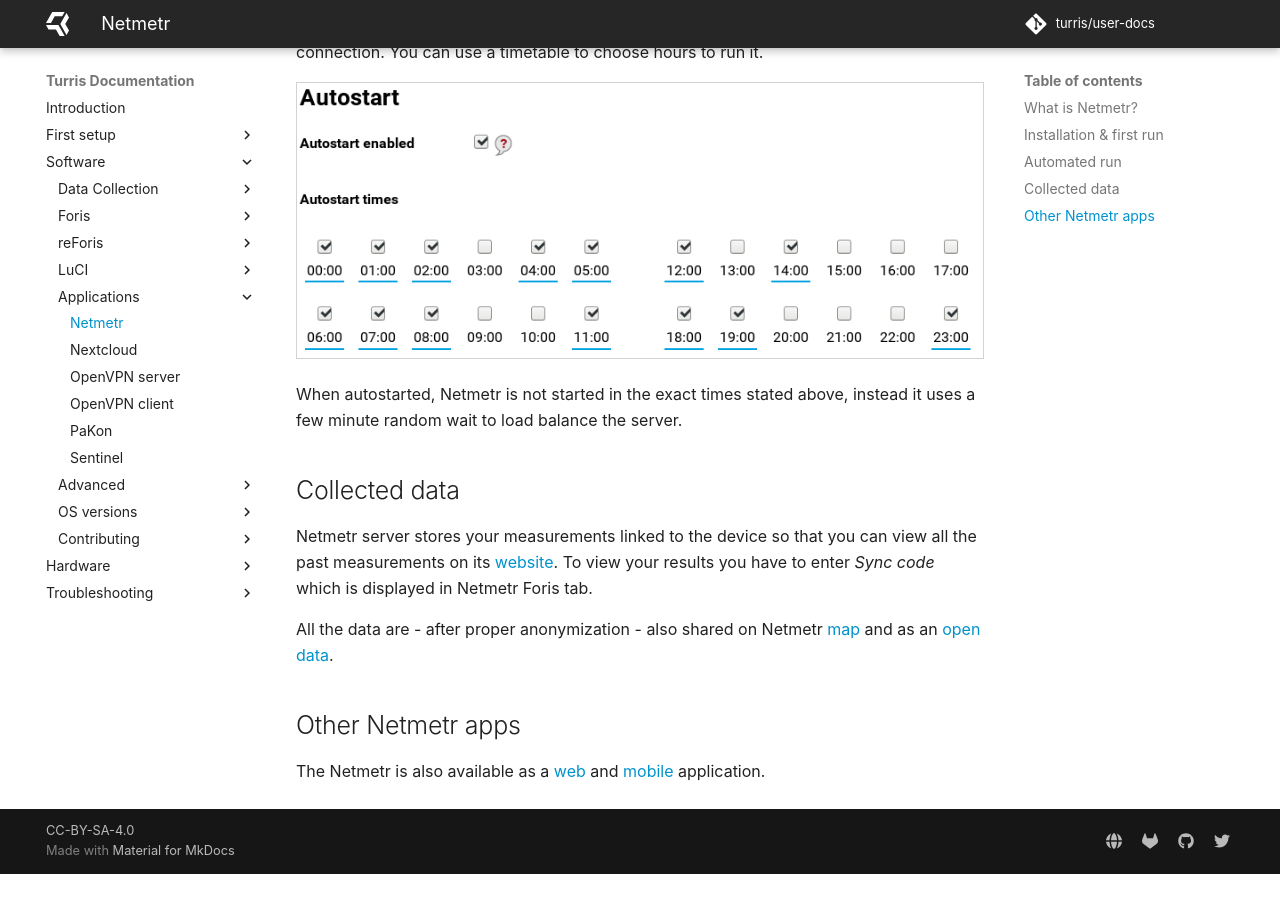
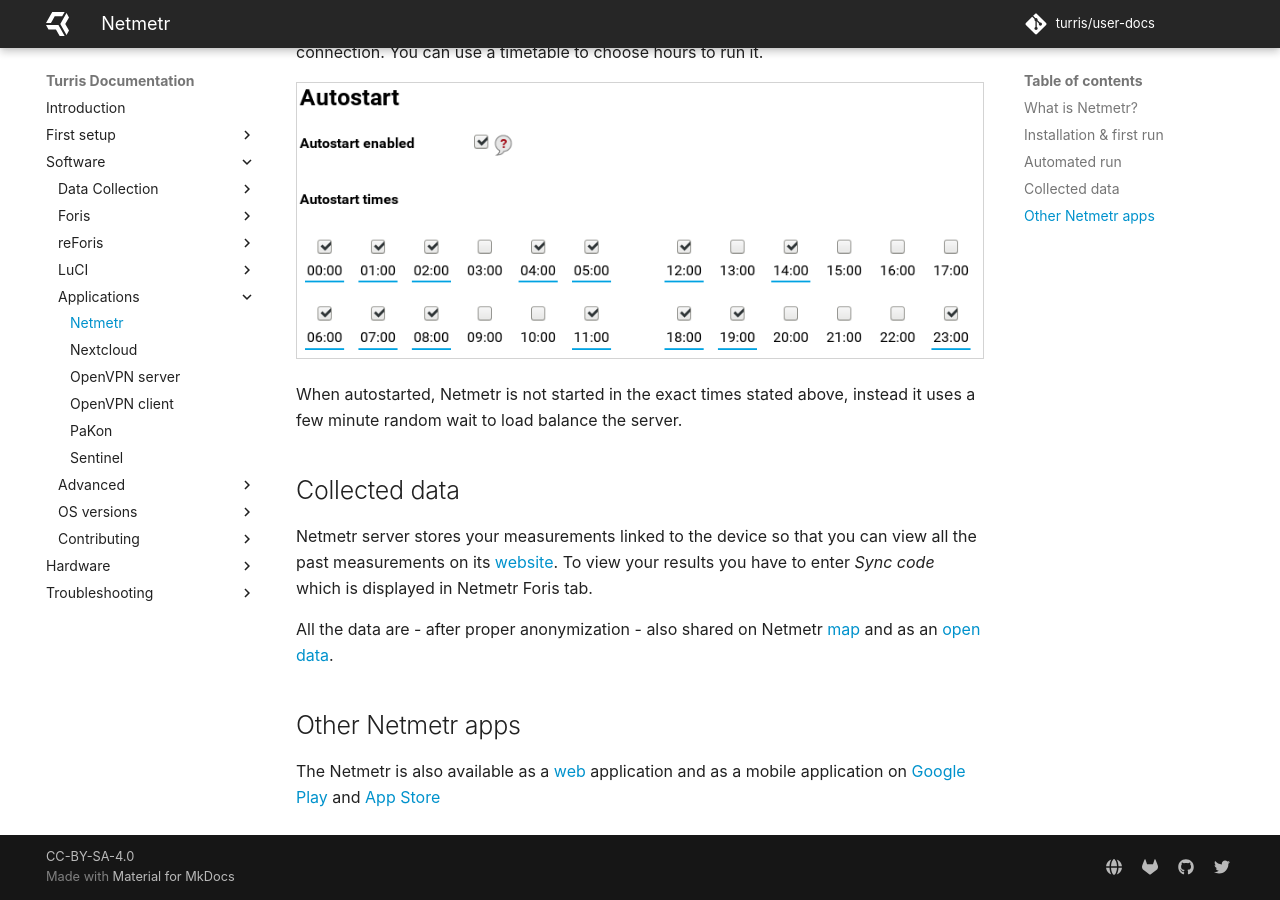
Before and after one commit to turris-cz/user-docs, an MkDocs documentation site: the page built from docs/basics/apps/netmetr.md, in a window 1280 px wide and 900 px high, scrolled down 686 px. Built offline with MkDocs 1.6.1 and Material for MkDocs 9.7.7, drawn with Linux system fonts in a browser that asks for light colours; before the commit the page ends 1560 px from its top, so only the background shows below that.

Commit message:
Netmetr has mobile apps on Android and iOS

```diff
--- a/docs/basics/apps/netmetr.md
+++ b/docs/basics/apps/netmetr.md
@@ -45,5 +45,6 @@
 
 ## Other Netmetr apps
 
-The Netmetr is also available as a [web](https://www.netmetr.cz/en/test.html) and
-[mobile](https://play.google.com/store/apps/details?id=cz.nic.netmetr) application.
+The Netmetr is also available as a [web](https://www.netmetr.cz/en/test.html) application
+and as a mobile application on [Google Play](https://play.google.com/store/apps/details?id=cz.nic.netmetr)
+and [App Store](https://apps.apple.com/cz/app/netmetr/id946478662)
```
